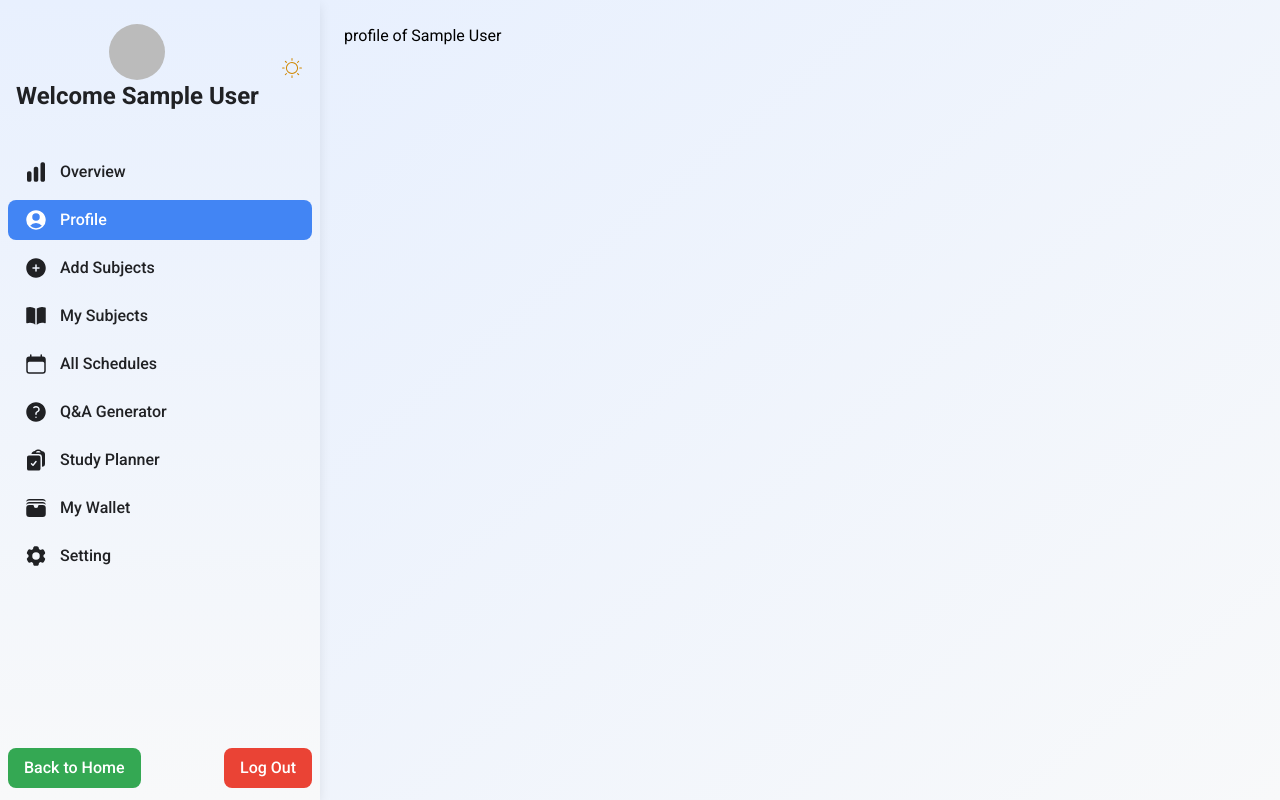
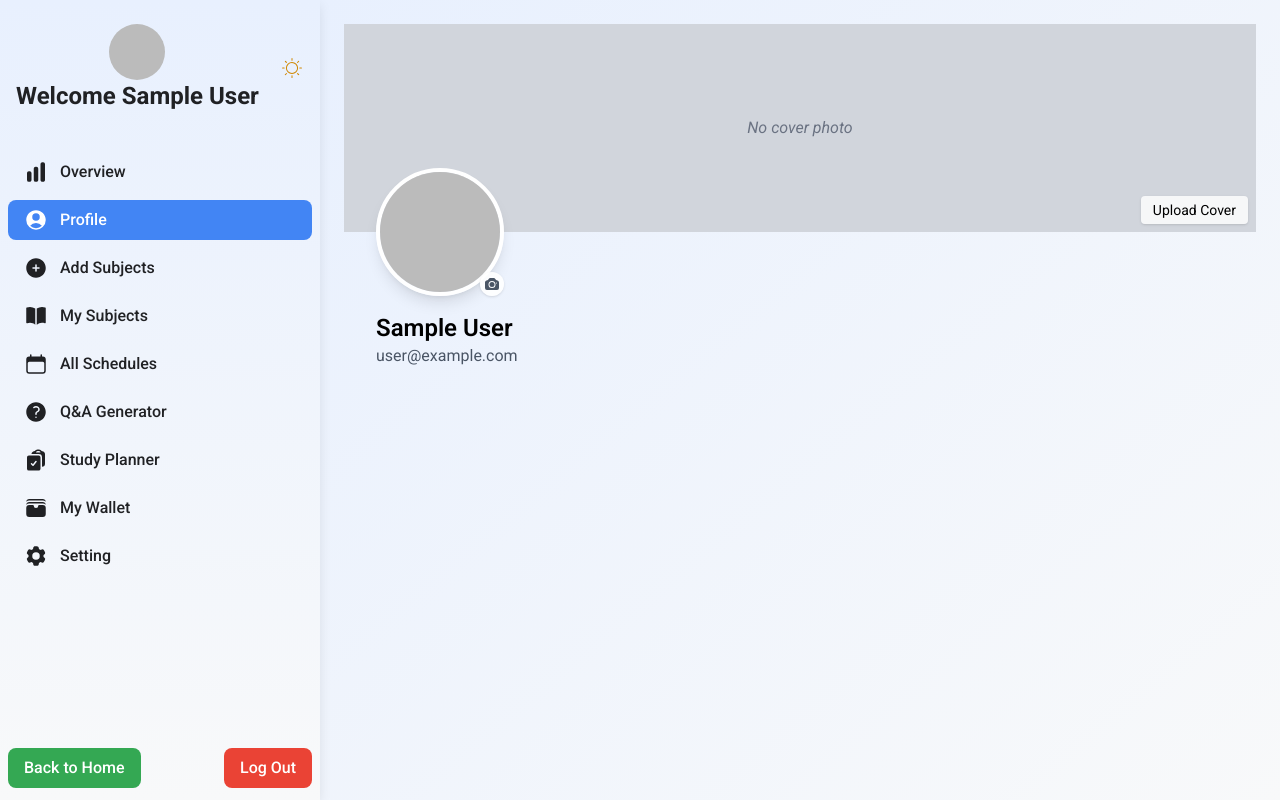
Before and after one commit to Mysterio-O/study-sphere, a React (Vite) app: page /dashboard/profile in a window 1280 px wide. Built offline with nearby package versions, Linux system fonts and the light colour scheme; no server answers; sample sign-in values are in the browser's storage.

Commit message:
added profile picture and cover photo components with new upload functionalitiy in the profile component

```diff
--- /dev/null
+++ b/src/components/Dashboard/ProfilePages/Cover.jsx
@@ -0,0 +1,113 @@
+import React, { useRef, useState } from "react";
+import Swal from "sweetalert2";
+
+const Cover = ({ coverUrl, onCoverUpdate }) => {
+    const coverInputRef = useRef(null);
+    const [loading, setLoading] = useState(false);
+
+    const handleCoverUpdate = async (e) => {
+        const file = e.target.files[0];
+        if (!file) return;
+
+        try {
+            setLoading(true);
+
+            // Prepare form data for imgbb
+            const formData = new FormData();
+            formData.append("image", file);
+
+            // Upload to imgbb
+            const res = await fetch(
+                `https://api.imgbb.com/1/upload?key=${import.meta.env.VITE_IMGBB_SECRET}`,
+                {
+                    method: "POST",
+                    body: formData,
+                }
+            );
+            const data = await res.json();
+
+            if (data.success) {
+                const imageUrl = data.data.url;
+                console.log("Cover uploaded URL:", imageUrl);
+
+                Swal.fire({
+                    icon: "success",
+                    title: "Cover Updated",
+                    text: "Your cover photo has been uploaded successfully!",
+                    timer: 2000,
+                    showConfirmButton: false,
+                });
+
+                // Call parent handler to save in your server
+                if (onCoverUpdate) {
+                    onCoverUpdate(imageUrl);
+                }
+            } else {
+                Swal.fire({
+                    icon: "error",
+                    title: "Upload Failed",
+                    text: "Could not upload cover image. Try again.",
+                });
+            }
+
+            setLoading(false);
+        } catch (err) {
+            console.error("Error uploading cover:", err);
+            Swal.fire({
+                icon: "error",
+                title: "Error",
+                text: "Something went wrong while uploading.",
+            });
+            setLoading(false);
+        }
+
+        // Reset file input (so same file can be reselected)
+        e.target.value = null;
+    };
+
+    return (
+        <section
+            className="h-52 w-full bg-gray-200 relative"
+            style={{
+                backgroundImage: coverUrl ? `url(${coverUrl})` : "none",
+                backgroundSize: "cover",
+                backgroundPosition: "center",
+            }}
+        >
+            {!coverUrl && (
+                <div className="h-full w-full flex items-center justify-center bg-gray-300">
+                    <span className="text-gray-500 italic">No cover photo</span>
+                </div>
+            )}
+
+            {/* Loading overlay */}
+            {loading && (
+                <div className="absolute inset-0 bg-black/20 flex items-center justify-center">
+                    <span className="loading loading-infinity loading-lg text-white"></span>
+                </div>
+            )}
+
+            {/* Upload button overlay */}
+            <div className="absolute bottom-2 right-2">
+                <input
+                    type="file"
+                    name="cover"
+                    ref={coverInputRef}
+                    onChange={handleCoverUpdate}
+                    accept="image/*"
+                    className="hidden"
+                />
+                <button
+                    type="button"
+                    onClick={() => coverInputRef.current.click()}
+                    className="bg-white/80 hover:bg-white px-3 py-1 text-sm rounded shadow"
+                    disabled={loading}
+                >
+                    Upload Cover
+                </button>
+            </div>
+        </section>
+    );
+};
+
+export default Cover;
--- /dev/null
+++ b/src/components/Dashboard/ProfilePages/ProfilePicture.jsx
@@ -0,0 +1,101 @@
+import React, { useRef, useState } from "react";
+import { UserCircleIcon, CameraIcon } from "@heroicons/react/24/solid";
+import useAuth from "../../../hooks/useAuth";
+
+const ProfilePicture = () => {
+    const { setUserProfile,user } = useAuth();
+    const profileUrl = user?.photoURL;
+    const fileInputRef = useRef(null);
+    const [loading, setLoading] = useState(false);
+
+    const handleProfilePictureUpdate = async (e) => {
+        const file = e.target.files[0];
+        if (!file) return;
+        console.log(file);
+        try {
+            setLoading(true);
+            const formData = new FormData();
+            formData.append("image", file);
+
+            console.log('uploading');
+            const res = await fetch(
+                `https://api.imgbb.com/1/upload?key=${import.meta.env.VITE_IMGBB_SECRET}`,
+                {
+                    method: "POST",
+                    body: formData,
+                }
+            );
+            console.log("converting to json");
+            const data = await res.json();
+
+            if (data.success) {
+                const imageUrl = data.data.url;
+                console.log("Uploaded image URL:", imageUrl);
+
+                console.log('uploading into firebase')
+                setUserProfile({ photoURL: imageUrl })
+                    .then(() => {
+                        console.log("user photo updated");
+                        setLoading(false);
+                    })
+                    .catch((err) => {
+                        console.error("error updating user photo", err);
+                        setLoading(false);
+                    });
+            } else {
+                setLoading(false);
+            }
+        } catch (err) {
+            setLoading(false);
+            console.error("Error uploading profile picture:", err);
+        }
+    };
+
+    return (
+        <div className="relative w-32 h-32">
+            {/* Profile Image */}
+            {profileUrl ? (
+                <img
+                    src={profileUrl}
+                    alt="Profile"
+                    className={`w-32 h-32 rounded-full border-4 border-white shadow-lg object-cover transition duration-300 ${loading ? "blur-sm" : ""
+                        }`}
+                />
+            ) : (
+                <div
+                    className={`w-32 h-32 rounded-full border-4 border-white shadow-lg flex items-center justify-center bg-gray-200 ${loading ? "blur-sm" : ""
+                        }`}
+                >
+                    <UserCircleIcon className="w-20 h-20 text-gray-500" />
+                </div>
+            )}
+
+            {/* Loading Spinner Overlay */}
+            {loading && (
+                <div className="absolute inset-0 flex items-center justify-center">
+                    <span className="loading loading-infinity loading-lg text-gray-700"></span>
+                </div>
+            )}
+
+            {/* Hidden File Input */}
+            <input
+                type="file"
+                accept="image/*"
+                ref={fileInputRef}
+                className="hidden"
+                onChange={handleProfilePictureUpdate}
+            />
+
+            {/* Upload Button */}
+            <button
+                onClick={() => fileInputRef.current.click()}
+                className="absolute bottom-0 right-0 bg-white/90 p-1 rounded-full shadow hover:bg-white"
+                disabled={loading}
+            >
+                <CameraIcon className="w-4 h-4 text-gray-600" />
+            </button>
+        </div>
+    );
+};
+
+export default ProfilePicture;
--- a/src/pages/Dashboard/Profile.jsx
+++ b/src/pages/Dashboard/Profile.jsx
@@ -1,12 +1,62 @@
-import React from 'react';
-import useAuth from '../../hooks/useAuth';
+import React from "react";
+import useAuth from "../../hooks/useAuth";
+import Cover from "../../components/Dashboard/ProfilePages/Cover";
+import ProfilePicture from "../../components/Dashboard/ProfilePages/ProfilePicture";
+import { QueryClient, useMutation, useQuery } from '@tanstack/react-query';
+import useAxiosSecure from "../../hooks/useAxiosSecure";
 
 const Profile = () => {
     const { user } = useAuth();
+    const axiosSecure = useAxiosSecure();
+    const queryClient = new QueryClient();
+
+    // get cover url
+    const { data: coverUrl = "",refetch } = useQuery({
+        queryKey: ['cover-photo', user?.email],
+        enabled: !!user?.email,
+        queryFn: async () => {
+            const res = await axiosSecure.get(`/cover-photo`, {
+                params: { email: user?.email }
+            });
+            return res.data;
+        }
+    });
+    console.log(coverUrl);
+
+
+    const { mutateAsync: onCoverUpdate } = useMutation({
+        mutationKey: ['cover-photo', user?.email],
+        mutationFn: async (coverUrl) => {
+            const res = await axiosSecure.patch(`/upload-cover?email=${user?.email}`, { coverUrl });
+            return res.data;
+        },
+        onSuccess: () => {
+            queryClient.invalidateQueries('cover-photo');
+            refetch();
+        }
+    })
+
     return (
-        <div>
-            profile of {user?.displayName}
-        </div>
+        <section className="w-full h-full">
+            {/* Cover Section */}
+            <div className="relative">
+                <Cover coverUrl={coverUrl} onCoverUpdate={onCoverUpdate} />
+
+                {/* Profile Picture overlaps cover */}
+                <div className="absolute -bottom-16 left-8">
+                    <ProfilePicture />
+                </div>
+            </div>
+
+            {/* Extra spacing to push content below the profile pic */}
+            <div className="h-20"></div>
+
+            {/* User details / other profile sections */}
+            <div className="px-8">
+                <h2 className="text-2xl font-semibold">{user?.displayName || "User"}</h2>
+                <p className="text-gray-600">{user?.email}</p>
+            </div>
+        </section>
     );
 };
 
```
